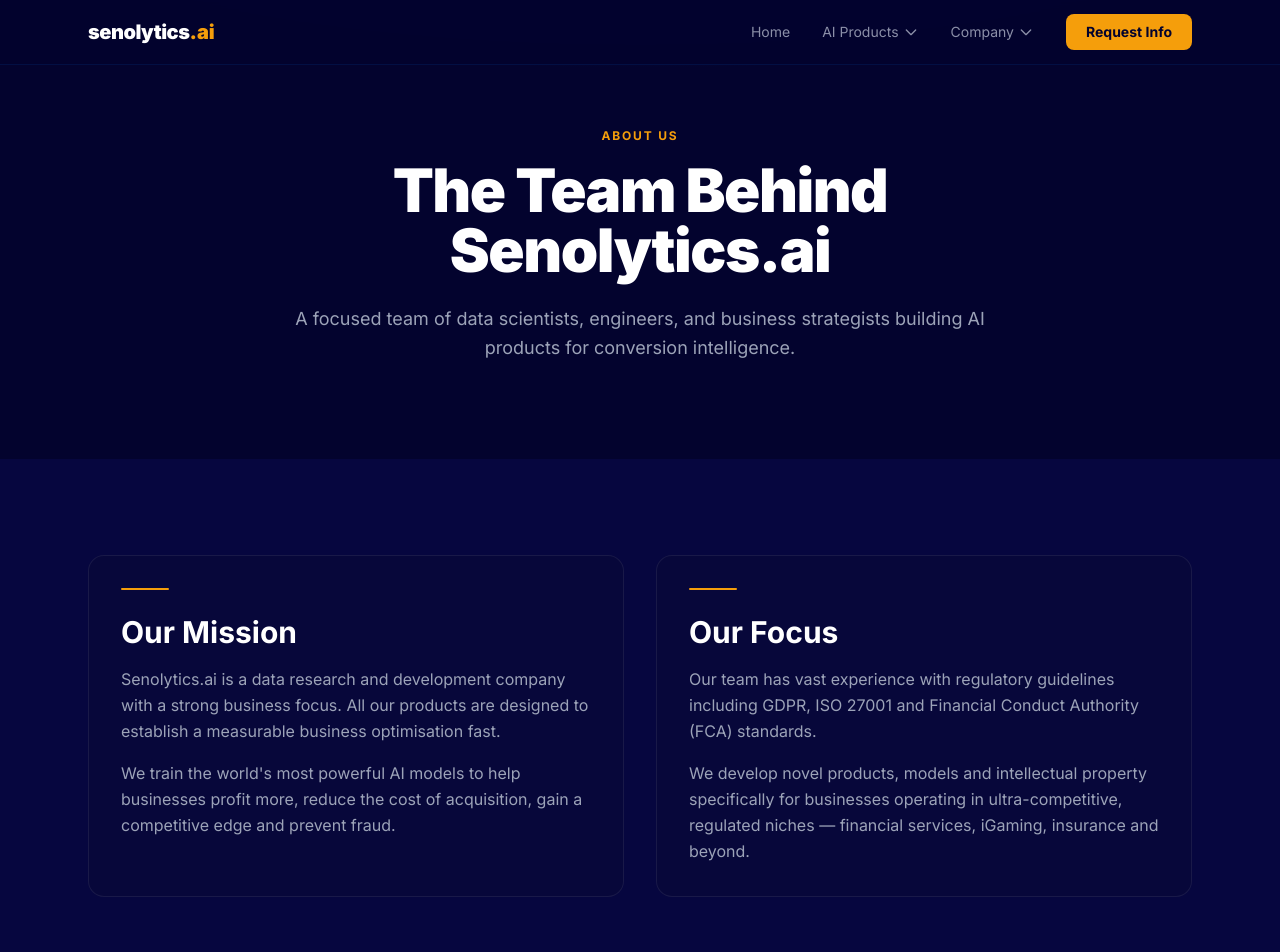
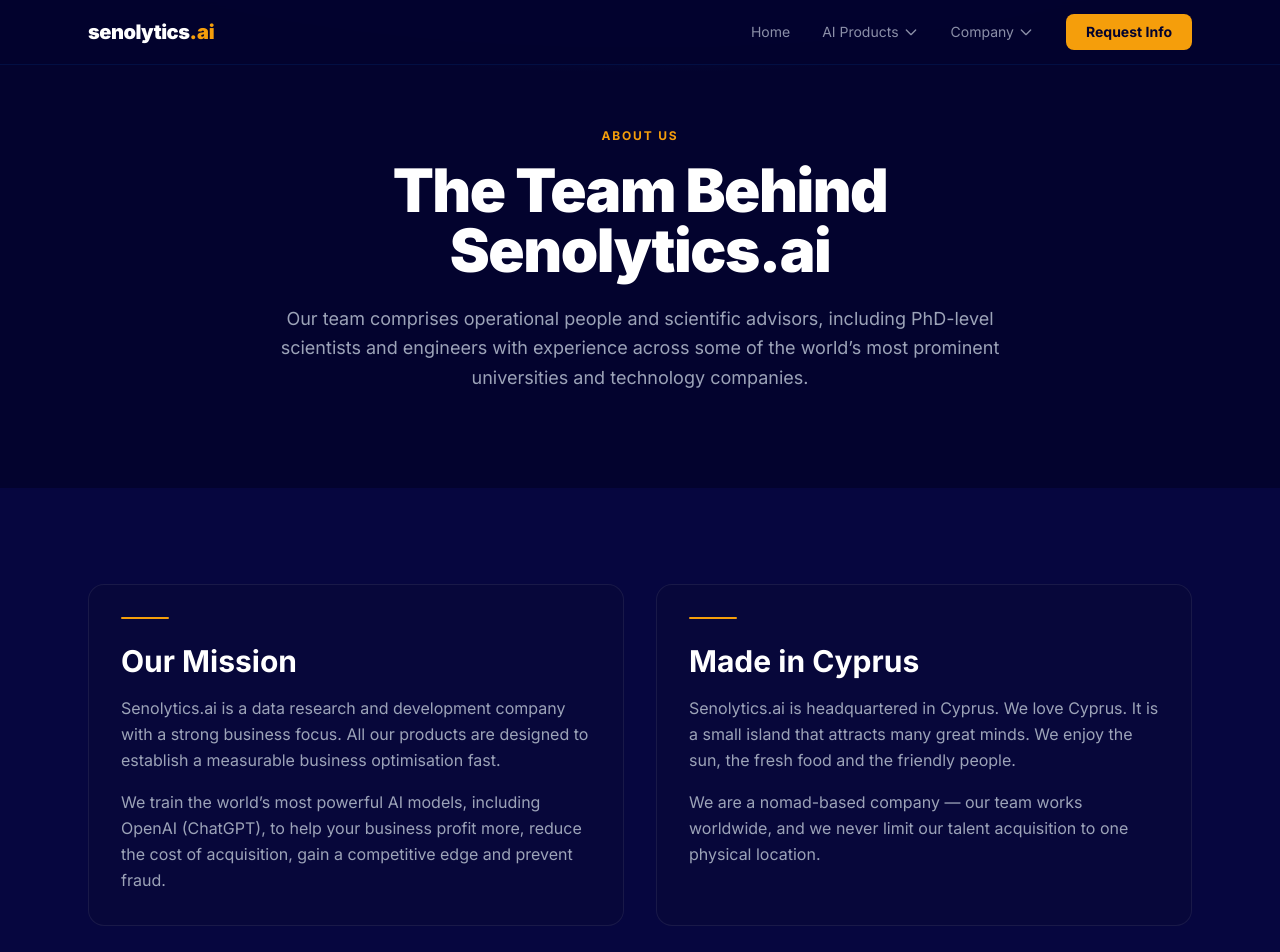
Before and after one commit to akermanai/senolytics-web, a Next.js app: page /about in a window 1280 px wide. Shown: the top 952 px of the page. Built offline with nearby package versions, Linux system fonts and the light colour scheme.

Commit message:
feat: add Rudi to About team, restore original WP mission text

```diff
--- a/app/about/page.tsx
+++ b/app/about/page.tsx
@@ -11,9 +11,10 @@ const team = [
   { name: "Sixtine Vervial", role: "Data Hero", bio: "Data Scientist with experience at JustWatch, Duproprio, Zalando, Snowplow Analytics and more — covering infrastructure design, data engineering, ETL development and stack review.", img: "Sixtine-Vervial.jpg" },
   { name: "Polina Nesterenko", role: "Legal Hero", bio: "PhD in Law, LL.M in Mediation, AML Compliance Officer. Hands-on experience with cross-border transactions, M&A, fraud prevention and compliance frameworks.", img: "polina.jpg" },
   { name: "Martin Olney", role: "Strategy Hero", bio: "Business strategist specialising in disruptive technology adoption, startups, sustainable competitive advantage, differentiators and niche marketing.", img: "Martin.jpg" },
-  { name: "Loredana Mir", role: "Accounting Hero", bio: "ACCA, MSc. Senior financial analyst working with the world's most significant accounting firms. Results-oriented, proactively challenging the status quo.", img: "Loredana.jpg" },
+  { name: "Loredana Mir", role: "Accounting Hero", bio: "ACCA, MSc. Senior financial analyst working with the world’s most significant accounting firms. Results-oriented, proactively challenging the status quo.", img: "Loredana.jpg" },
   { name: "Avner Nissani", role: "Data Hero", bio: "Specialties: Data Modeling, Data Warehouses, Analytics, Data Mining, Machine Learning, Big Data, SQL Server, AWS, Kafka and Data Streaming.", img: "avner_nissani.jpg" },
   { name: "David Hennessy", role: "Development Hero", bio: "Full-stack developer with 15+ years helping companies build complex web applications. Particularly passionate about leveraging AI to drive traffic and conversion growth.", img: "davie-hennessy.jpg" },
+  { name: "Rudi Rudiak", role: "R & SQL Hero", bio: "Senior data analyst with vast experience developing R scripts, refining ETLs, automating data processing, and focusing on data cleaning and structuring with R & SQL and building executive dashboards.", img: "Rudi_edit.png" },
 ];
 
 export default function AboutPage() {
@@ -26,8 +27,9 @@ export default function AboutPage() {
           <span className="label block mb-4">About Us</span>
           <h1 className="heading-xl mb-6">The Team Behind Senolytics.ai</h1>
           <p className="body-lg max-w-3xl mx-auto">
-            A focused team of data scientists, engineers, and business strategists
-            building AI products for conversion intelligence.
+            Our team comprises operational people and scientific advisors, including
+            PhD-level scientists and engineers with experience across some of the world’s
+            most prominent universities and technology companies.
           </p>
         </div>
       </section>
@@ -45,22 +47,22 @@ export default function AboutPage() {
                 business optimisation fast.
               </p>
               <p className="body-md">
-                We train the world&apos;s most powerful AI models to help businesses
-                profit more, reduce the cost of acquisition, gain a competitive edge
-                and prevent fraud.
+                We train the world’s most powerful AI models, including OpenAI (ChatGPT),
+                to help your business profit more, reduce the cost of acquisition, gain a
+                competitive edge and prevent fraud.
               </p>
             </div>
             <div className="card-glow">
               <div className="blue-line" />
-              <h2 className="heading-md mb-4">Our Focus</h2>
+              <h2 className="heading-md mb-4">Made in Cyprus</h2>
               <p className="body-md mb-4">
-                Our team has vast experience with regulatory guidelines including GDPR,
-                ISO 27001 and Financial Conduct Authority (FCA) standards.
+                Senolytics.ai is headquartered in Cyprus. We love Cyprus. It is a small
+                island that attracts many great minds. We enjoy the sun, the fresh food
+                and the friendly people.
               </p>
               <p className="body-md">
-                We develop novel products, models and intellectual property specifically
-                for businesses operating in ultra-competitive, regulated niches —
-                financial services, iGaming, insurance and beyond.
+                We are a nomad-based company — our team works worldwide, and we never
+                limit our talent acquisition to one physical location.
               </p>
             </div>
           </div>
@@ -114,7 +116,7 @@ export default function AboutPage() {
               {[
                 { val: "2020", lbl: "Founded" },
                 { val: "EU", lbl: "Based in Cyprus" },
-                { val: "7+", lbl: "Team members" },
+                { val: "8+", lbl: "Team members" },
                 { val: "3", lbl: "AI Products" },
               ].map((s) => (
                 <div key={s.lbl} className="card-glow text-center py-6">
```
